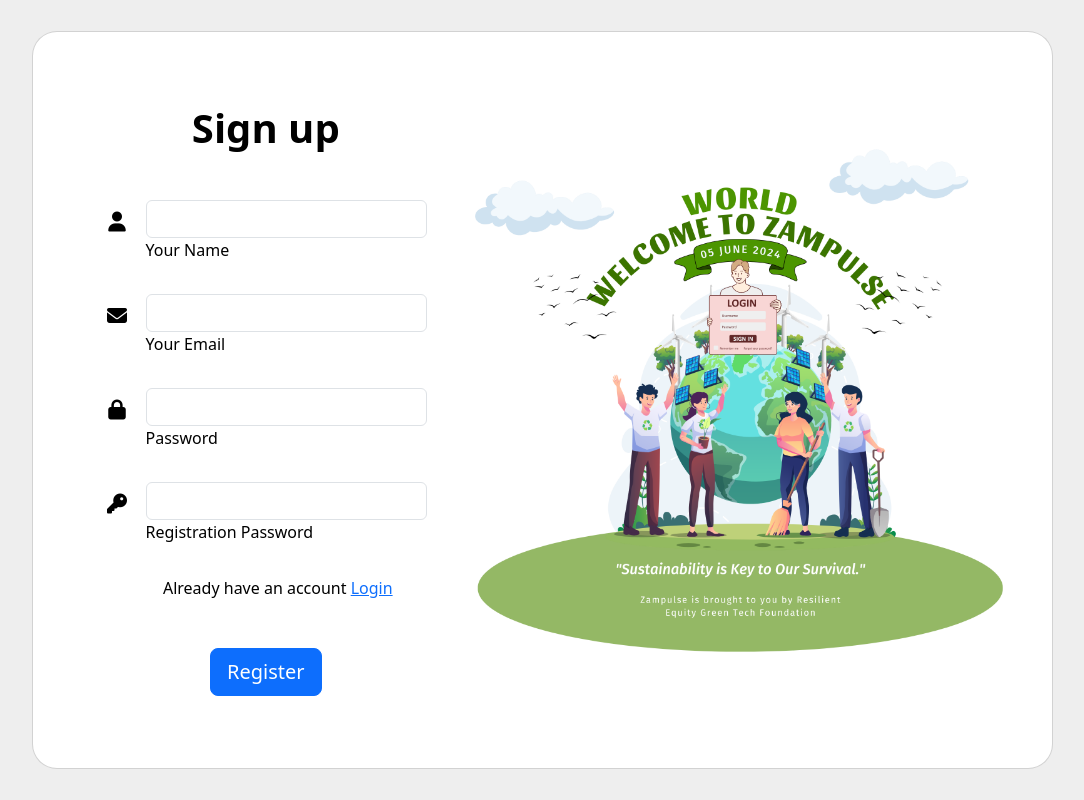
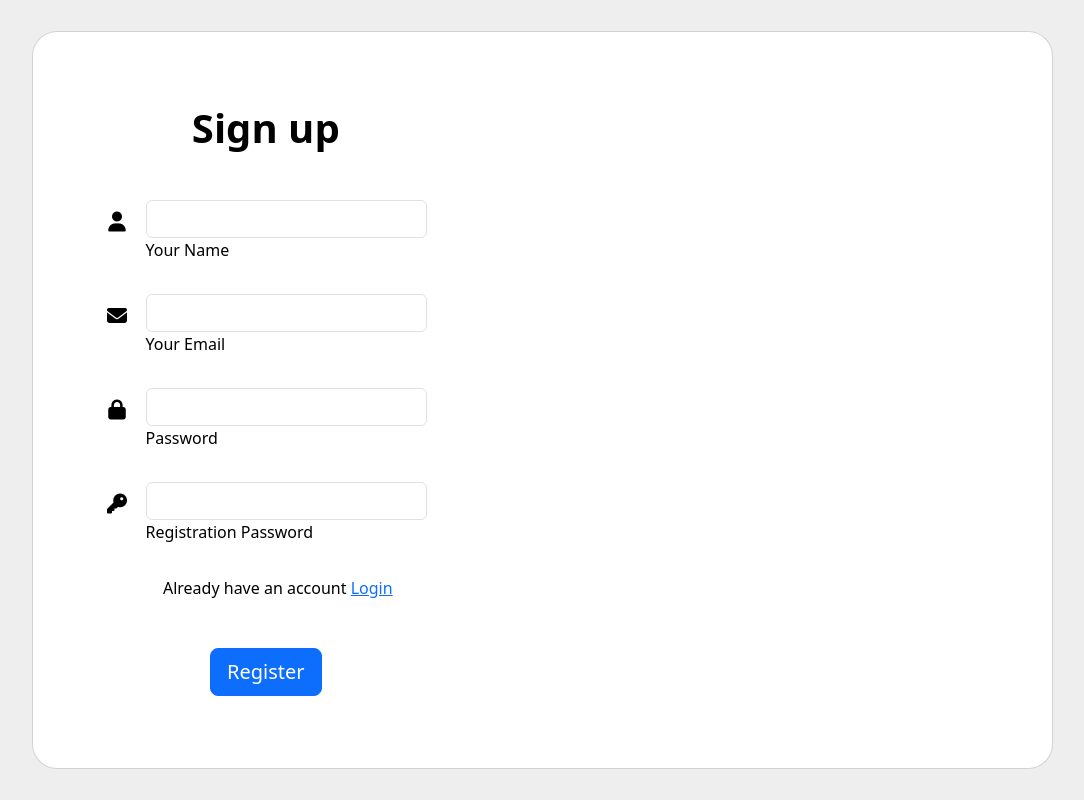
Before and after one commit to David3D-AndweM/Conservation_Zampulse, a Django app: page /signup/ in a window 1280 px wide. Shown: the whole page, without its empty margins (98-1182 px from the left). Run offline with Django 5.2, Linux system fonts and the light colour scheme; some libraries are stand-ins or nearby versions.

Commit message:
Update signup.html

```diff
--- a/templates/signup.html
+++ b/templates/signup.html
@@ -88,8 +88,8 @@
                                 </div>
                                 <div class="col-md-10 col-lg-6 col-xl-7 d-flex align-items-center order-1 order-lg-2">
 
-                                    <img src="{% static 'images/login.png' %}" class="img-fluid"
-                                        alt="Sample image">
+<!--                                     <img src="{% static 'images/login.png' %}" class="img-fluid"
+                                        alt="Sample image"> -->
 
 
                                 </div>
```
